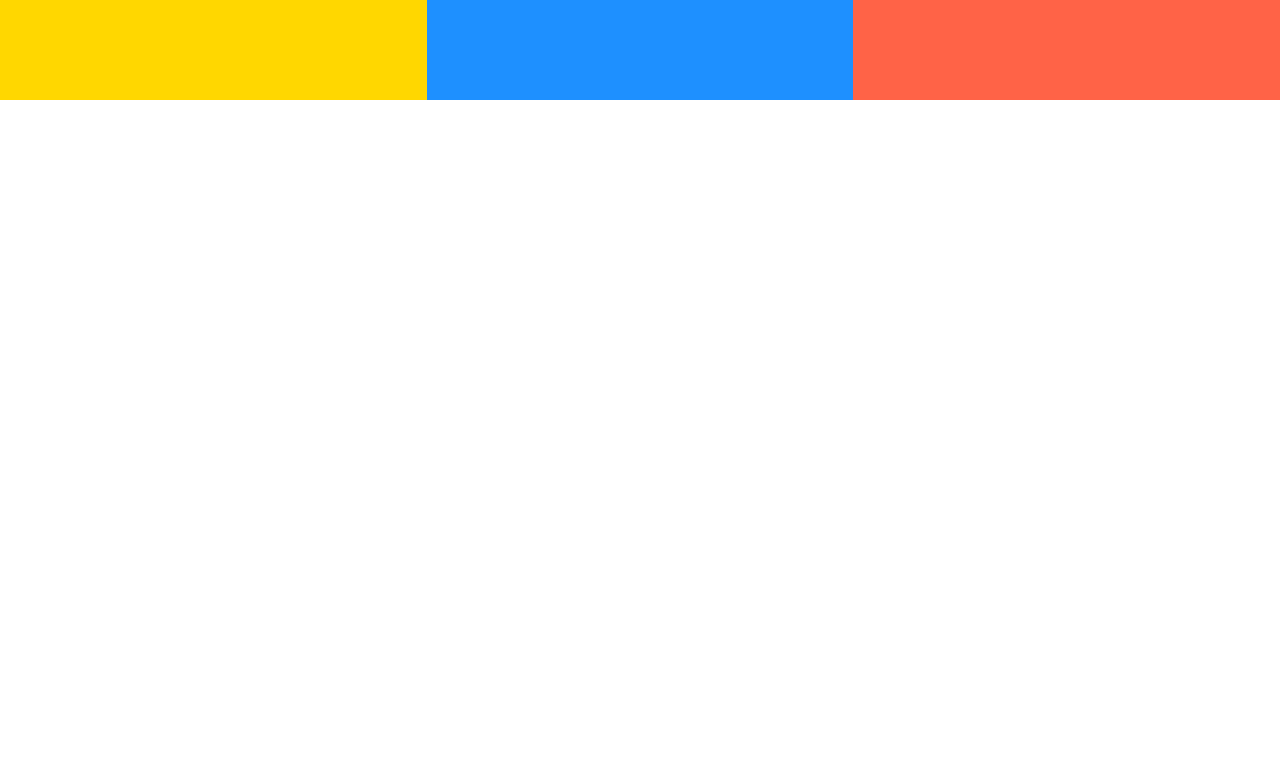
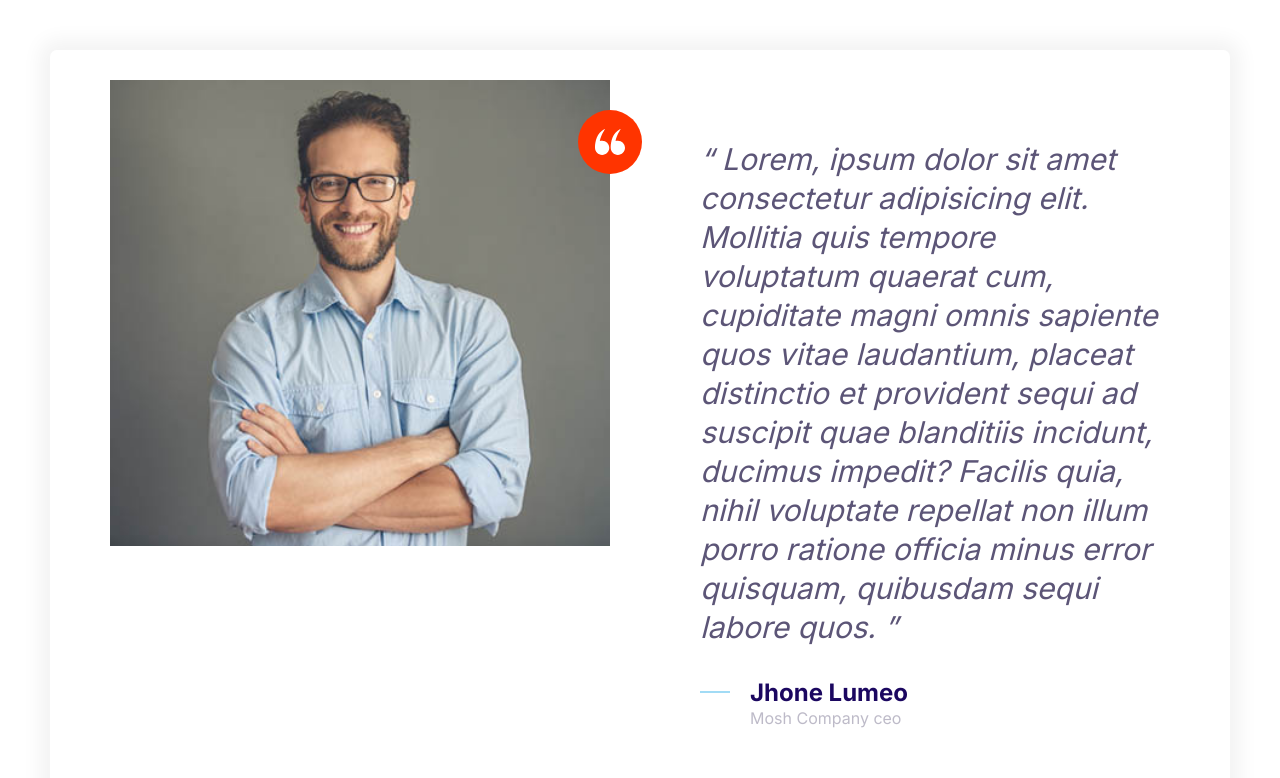
Before and after one commit to engmrms/moshify, a plain HTML site: page index.html in a window 1280 px wide. Drawn offline with Linux system fonts and the light colour scheme.

Commit message:
testimonial

```diff
--- a/css/styles.css
+++ b/css/styles.css
@@ -147,6 +147,9 @@ a {
 .icon--primary {
   fill: var(--color-primary);
 }
+.icon--white {
+  fill: #fff;
+}
 .icon-container {
   background-color: #f3f9fa;
   width: 64px;
@@ -156,7 +159,9 @@ a {
   justify-content: center;
   align-items: center;
 }
-
+.icon-container--accent {
+  background-color: var(--color-accent);
+}
 /* Buttons */
 .btn {
   text-transform: uppercase;
@@ -384,6 +389,7 @@ input {
     font-size: 1.6rem;
   }
 }
+/* grid */
 
 .grid {
   display: grid;
@@ -398,3 +404,27 @@ input {
     grid-template-columns: repeat(3, 1fr);
   }
 }
+
+/* testimonial */
+.testimonial {
+  padding: 3rem;
+  overflow: inherit;
+}
+.testimonial__image {
+  position: relative;
+  padding: 0 3rem;
+}
+.testimonial__image > img {
+  width: 100%;
+}
+.testimonial__image .icon-container {
+  position: absolute;
+  top: 3rem;
+  right: -2px;
+}
+@media screen and (min-width: 768px) {
+  .testimonial .quote {
+    margin-left: 6rem;
+    margin-top: 6rem;
+  }
+}
--- a/index.html
+++ b/index.html
@@ -13,11 +13,43 @@
     <link rel="stylesheet" href="css/normalize.css" />
     <link rel="stylesheet" href="css/styles.css" />
   </head>
-  <body>
-    <div class="grid grid--3">
-      <div style="height: 100px; background: gold"></div>
-      <div style="height: 100px; background: dodgerblue"></div>
-      <div style="height: 100px; background: tomato"></div>
+  <body style="padding: 5rem">
+    <div class="card">
+      <div class="testimonial grid grid--2">
+        <div class="testimonial__image">
+          <img src="images/testimonial.jpg" alt="A happy customer" />
+          <span class="icon-container icon-container--accent">
+            <svg class="icon icon--white">
+              <use xlink:href="./images/sprite.svg#quotes"></use>
+            </svg>
+          </span>
+        </div>
+        <div>
+          <blockquote class="quote">
+            <p class="quote__text">
+              Lorem, ipsum dolor sit amet consectetur adipisicing elit. Mollitia
+              quis tempore voluptatum quaerat cum, cupiditate magni omnis
+              sapiente quos vitae laudantium, placeat distinctio et provident
+              sequi ad suscipit quae blanditiis incidunt, ducimus impedit?
+              Facilis quia, nihil voluptate repellat non illum porro ratione
+              officia minus error quisquam, quibusdam sequi labore quos.
+            </p>
+            <footer>
+              <div class="media">
+                <div class="media__image">
+                  <svg class="icon icon--primary quote__image">
+                    <use xlink:href="./images/sprite.svg#line"></use>
+                  </svg>
+                </div>
+                <div class="media__body">
+                  <h3 class="media__title quote__name">Jhone Lumeo</h3>
+                  <p class="quote__orginization">Mosh Company ceo</p>
+                </div>
+              </div>
+            </footer>
+          </blockquote>
+        </div>
+      </div>
     </div>
   </body>
 </html>
```
Also changed, not shown: images/testimonial.jpg (added).
